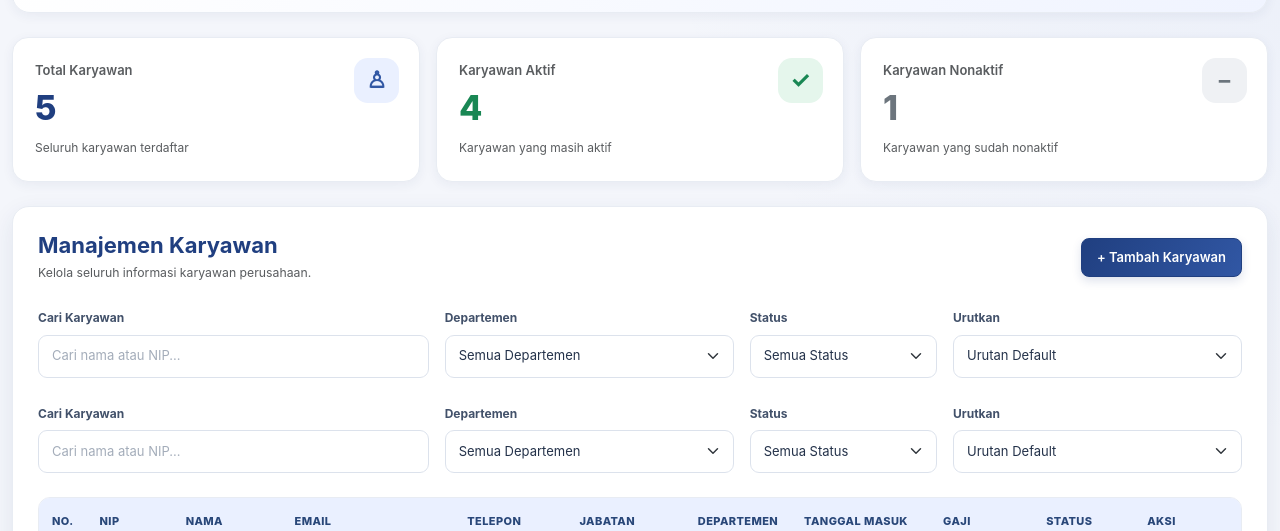
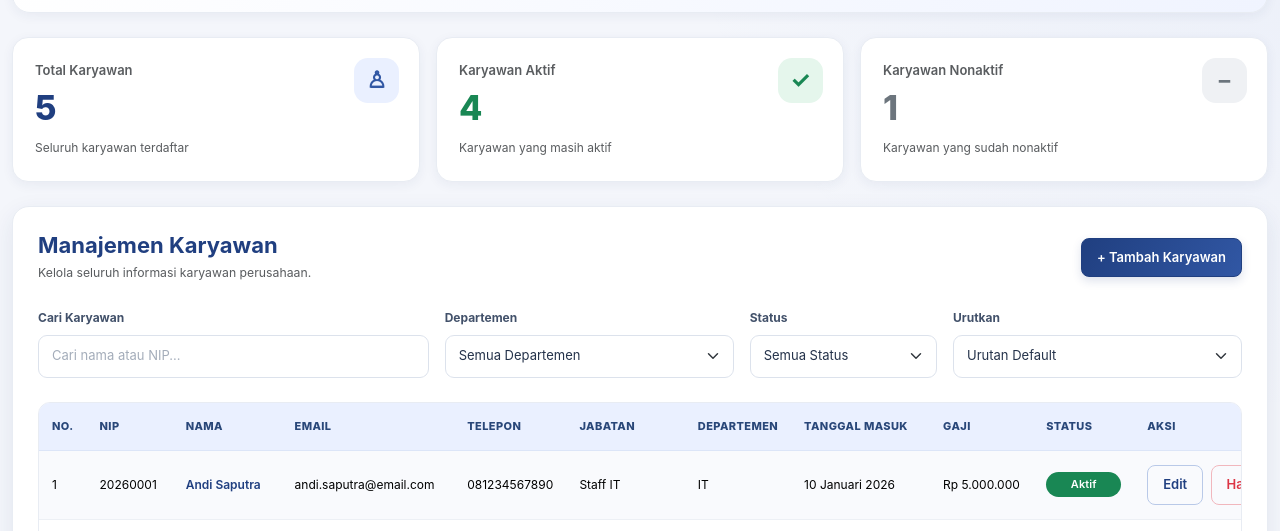
Before and after one commit to h1101251009/sistem-data-karyawan, a plain HTML site: page index.html in a window 1280 px wide. Shown: the part 205-736 px from the top of the page. Drawn offline with nearby package versions, Linux system fonts and the light colour scheme.

Commit message:
fix: hapus duplikat toolbar pencarian

```diff
--- a/index.html
+++ b/index.html
@@ -177,55 +177,6 @@
             </div>
           </div>
 
-          <!-- Search, filter, sort -->
-          <div class="row g-3 mb-4">
-            <!-- Search -->
-            <div class="col-12 col-lg-4">
-              <label for="searchInput" class="form-label">
-                Cari Karyawan
-              </label>
-              <input type="search" id="searchInput" class="form-control" placeholder="Cari nama atau NIP..." />
-            </div>
-
-            <!-- Filter departemen -->
-            <div class="col-12 col-md-6 col-lg-3">
-              <label for="departmentFilter" class="form-label">
-                Departemen
-              </label>
-              <select id="departmentFilter" class="form-select">
-                <option value="">Semua Departemen</option>
-                <option value="IT">IT</option>
-                <option value="HRD">HRD</option>
-                <option value="Keuangan">Keuangan</option>
-                <option value="Marketing">Marketing</option>
-                <option value="Operasional">Operasional</option>
-              </select>
-            </div>
-
-            <!-- Filter status -->
-            <div class="col-12 col-md-6 col-lg-2">
-              <label for="statusFilter" class="form-label"> Status </label>
-              <select id="statusFilter" class="form-select">
-                <option value="">Semua Status</option>
-                <option value="aktif">Aktif</option>
-                <option value="nonaktif">Nonaktif</option>
-              </select>
-            </div>
-
-            <!-- Sort -->
-            <div class="col-12 col-lg-3">
-              <label for="sortSelect" class="form-label"> Urutkan </label>
-              <select id="sortSelect" class="form-select">
-                <option value="">Urutan Default</option>
-                <option value="nama-asc">Nama A-Z</option>
-                <option value="nama-desc">Nama Z-A</option>
-                <option value="tanggal-desc">Terbaru Masuk</option>
-                <option value="tanggal-asc">Terlama Masuk</option>
-                <option value="gaji-desc">Gaji Tertinggi</option>
-                <option value="gaji-asc">Gaji Terendah</option>
-              </select>
-            </div>
-          </div>
 
           <!-- Tabel -->
           <div class="table-responsive">
```
